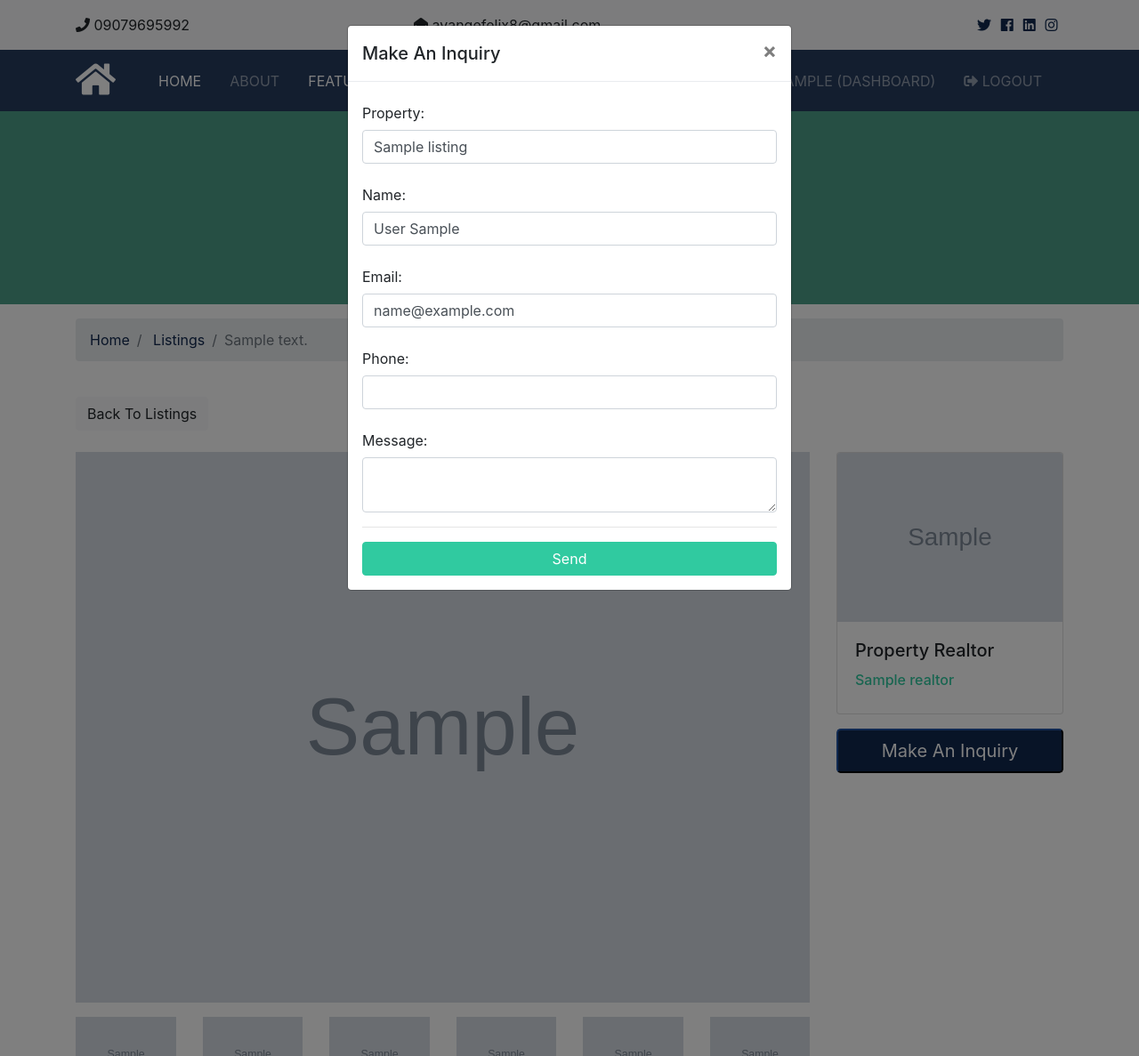
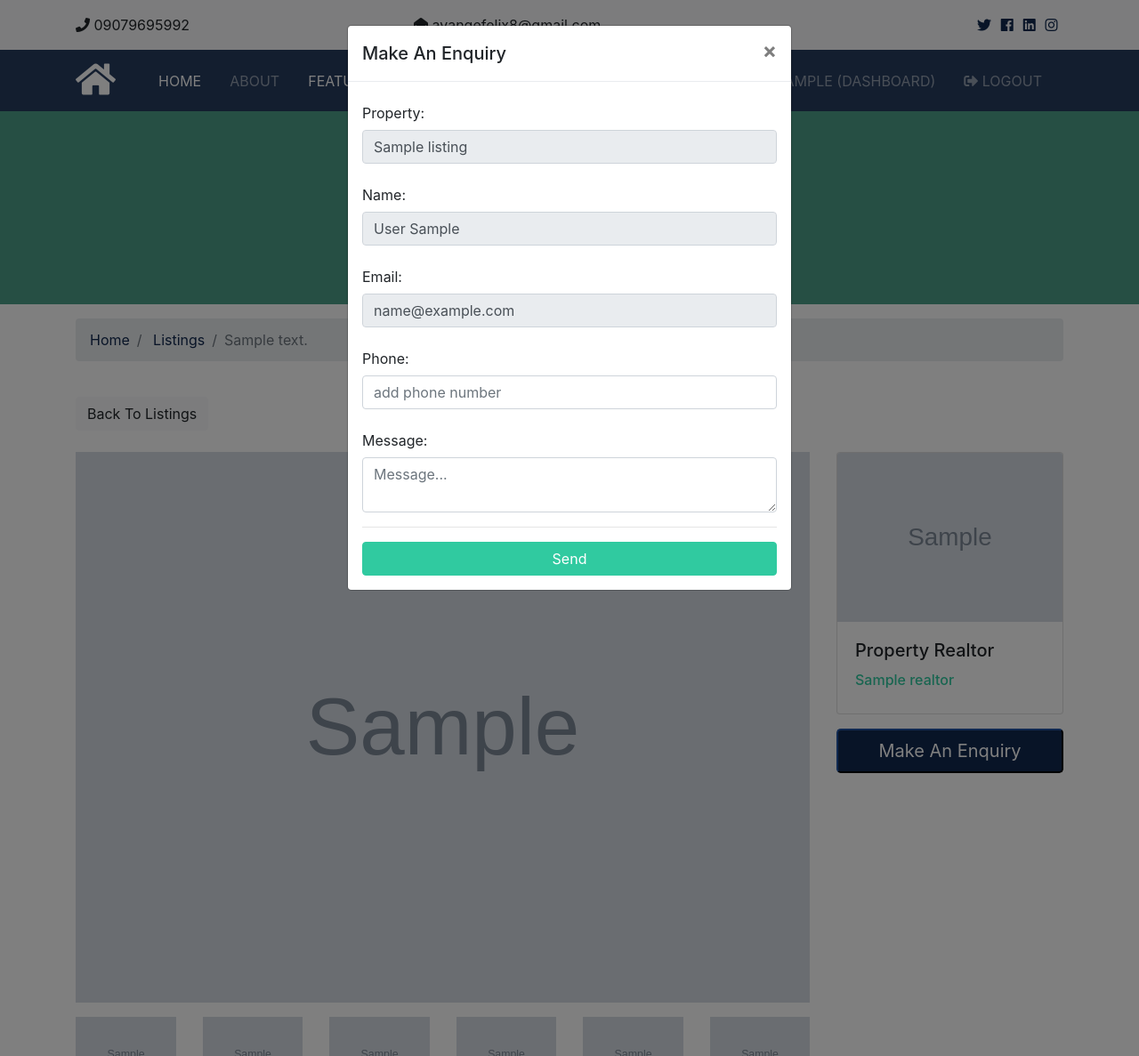
Before and after one commit to ayangzy/Estate-management-system-in-django, a Django app: page /listings/1 in a window 1280 px wide, after a click on "Make An Enquiry". Shown: the whole page at 89% size. Run offline with Django 3.2, Linux system fonts and the light colour scheme; a user stored in the database is signed in; tables that the repository leaves empty hold one stand-in row (values such as "Sample post"); grey boxes marked "Sample" are stand-in pictures; parts of the project's set-up code (start-up, migrations or seed data) failed here and were passed over; some libraries are stand-ins or nearby versions.

Commit message:
update email enquiry and

```diff
--- a/templates/listings/listing.html
+++ b/templates/listings/listing.html
@@ -157,7 +157,13 @@
               <h6 class="text-secondary">{{ listing.realtor }}</h6>
             </div>
           </div>
-          <button class="btn-primary btn-block btn-lg" data-toggle="modal" data-target="#inquiryModal">Make An Inquiry</button>
+          {% if user.is_authenticated %}
+          <button class="btn-primary btn-block btn-lg" data-toggle="modal" data-target="#inquiryModal">Make An Enquiry</button>
+          {% else %}
+          <a href="{% url 'login' %}" class="btn-primary btn-block btn-lg">Login to submit Enquiry</a>
+          {% endif %}
+
+
         </div>
       </div>
     </div>
@@ -168,7 +174,8 @@
     <div class="modal-dialog">
       <div class="modal-content">
         <div class="modal-header">
-          <h5 class="modal-title" id="inquiryModalLabel">Make An Inquiry</h5>
+          <h5 class="modal-title" id="inquiryModalLabel">Make An
+            Enquiry</h5>
           <button type="button" class="close" data-dismiss="modal">
             <span>&times;</span>
           </button>
@@ -183,29 +190,33 @@
           {% endif %}
 
           <input type="hidden" name="realtor_email" value="{{listing.realtor.email}}">
+
           <input type="hidden" name="listing_id" value="{{listing.id}}">
+          <input type="hidden" name="address" value="{{ listing.address }}">
             <div class="form-group">
               <label for="property_name" class="col-form-label">Property:</label>
-              <input type="text" name="listing" class="form-control" value="{{listing.title}}">
+              <input type="text" name="title" class="form-control" value="{{listing.title}}" readonly>
             </div>
             <div class="form-group">
               <label for="name" class="col-form-label">Name:</label>
-              <input type="text" name="name" class="form-control" {% if user.is_authenticated %} value="{{user.last_name}} {{user.first_name}}" {% endif %} required>
+              <input type="text" name="name" class="form-control" {% if user.is_authenticated %} value="{{user.last_name}} {{user.first_name}}" {% endif %} required readonly>
             </div>
             <div class="form-group">
               <label for="email" class="col-form-label">Email:</label>
-              <input type="email" name="email" class="form-control" {% if user.is_authenticated %} value="{{user.email}}" {% endif %} required>
+              <input type="email" name="email" class="form-control" {% if user.is_authenticated %} value="{{user.email}}" {% endif %} required readonly>
             </div>
             <div class="form-group">
               <label for="phone" class="col-form-label">Phone:</label>
-              <input type="text" name="phone" class="form-control">
+              <input type="text" name="phone" class="form-control" placeholder="add phone number">
             </div>
             <div class="form-group">
               <label for="message" class="col-form-label">Message:</label>
-              <textarea name="message" class="form-control"></textarea>
+              <textarea name="message" class="form-control" placeholder="Message..."></textarea>
             </div>
             <hr>
+
             <input type="submit" value="Send" class="btn btn-block btn-secondary">
+
           </form>
         </div>
       </div>
```
Also changed, not shown: contacts/views.py (+10 -12 lines), ems/settings.py (+11 -5 lines), templates/accounts/dashboard.html (+15 -10 lines), 1 other file.
